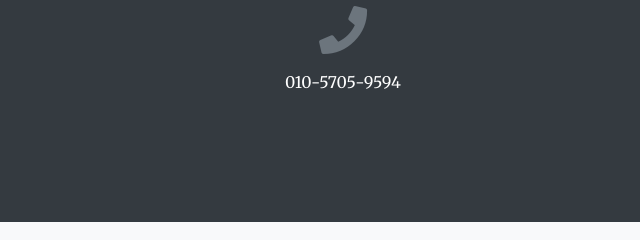
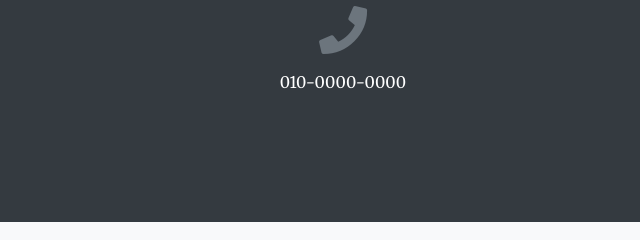
Before and after one commit to hjkim1004/Internship, a website with bundled scripts: page kic-consulting/index.html in a window 1280 px wide. Shown: the part 4238-4478 px from the top of the page, 107-747 px from the left. Built offline with nearby package versions, Linux system fonts and the light colour scheme.

Commit message:
Update index.html

```diff
--- a/kic-consulting/index.html
+++ b/kic-consulting/index.html
@@ -188,7 +188,7 @@
       <div class="row">
         <div class="col-lg-4 ml-auto text-center mb-5 mb-lg-0">
           <i class="fas fa-phone fa-3x mb-3 text-muted"></i>
-          <div>010-5705-9594</div>
+          <div>010-0000-0000</div>
         </div>
         <div class="col-lg-4 mr-auto text-center">
           <i class="fas fa-envelope fa-3x mb-3 text-muted"></i>
```
